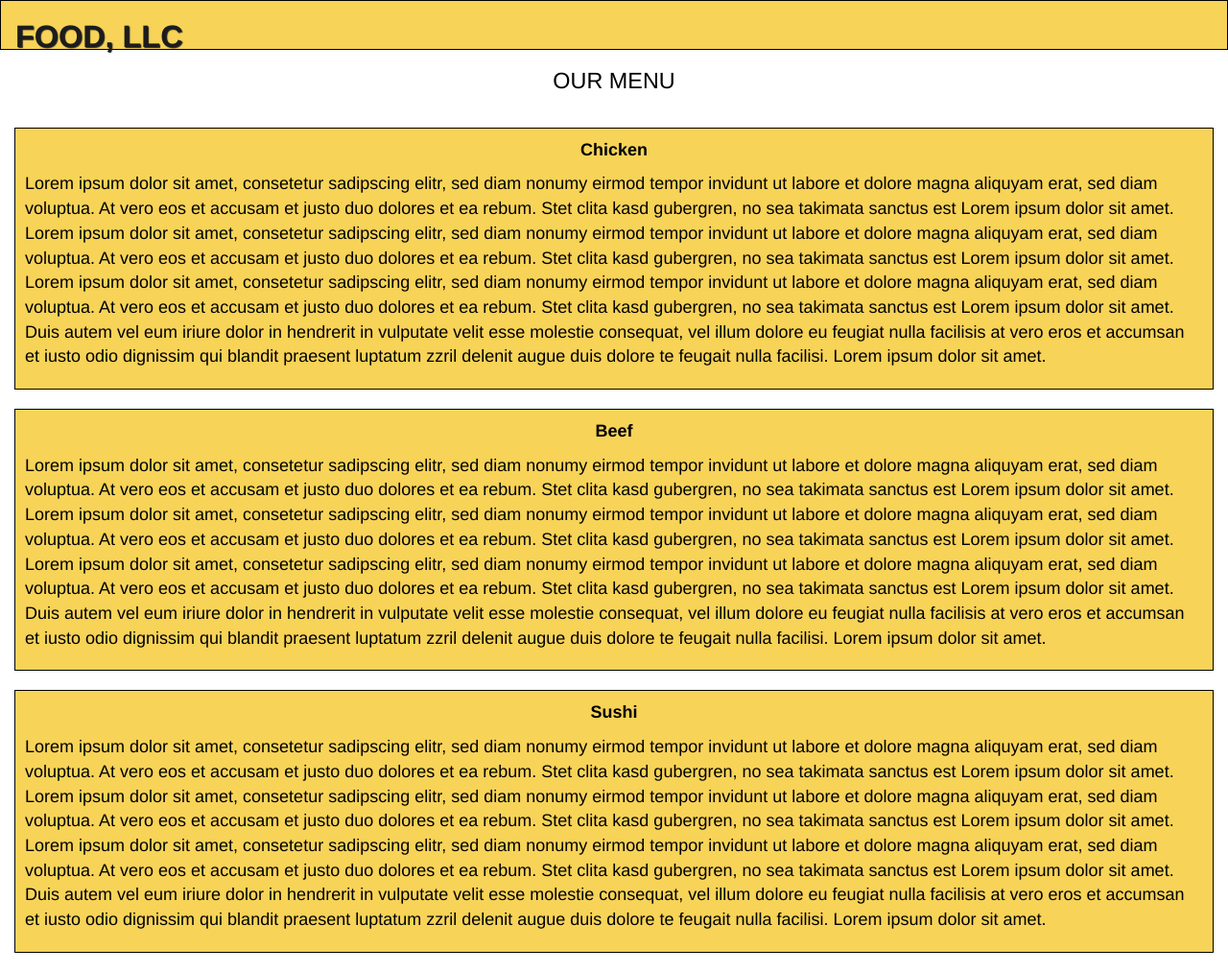
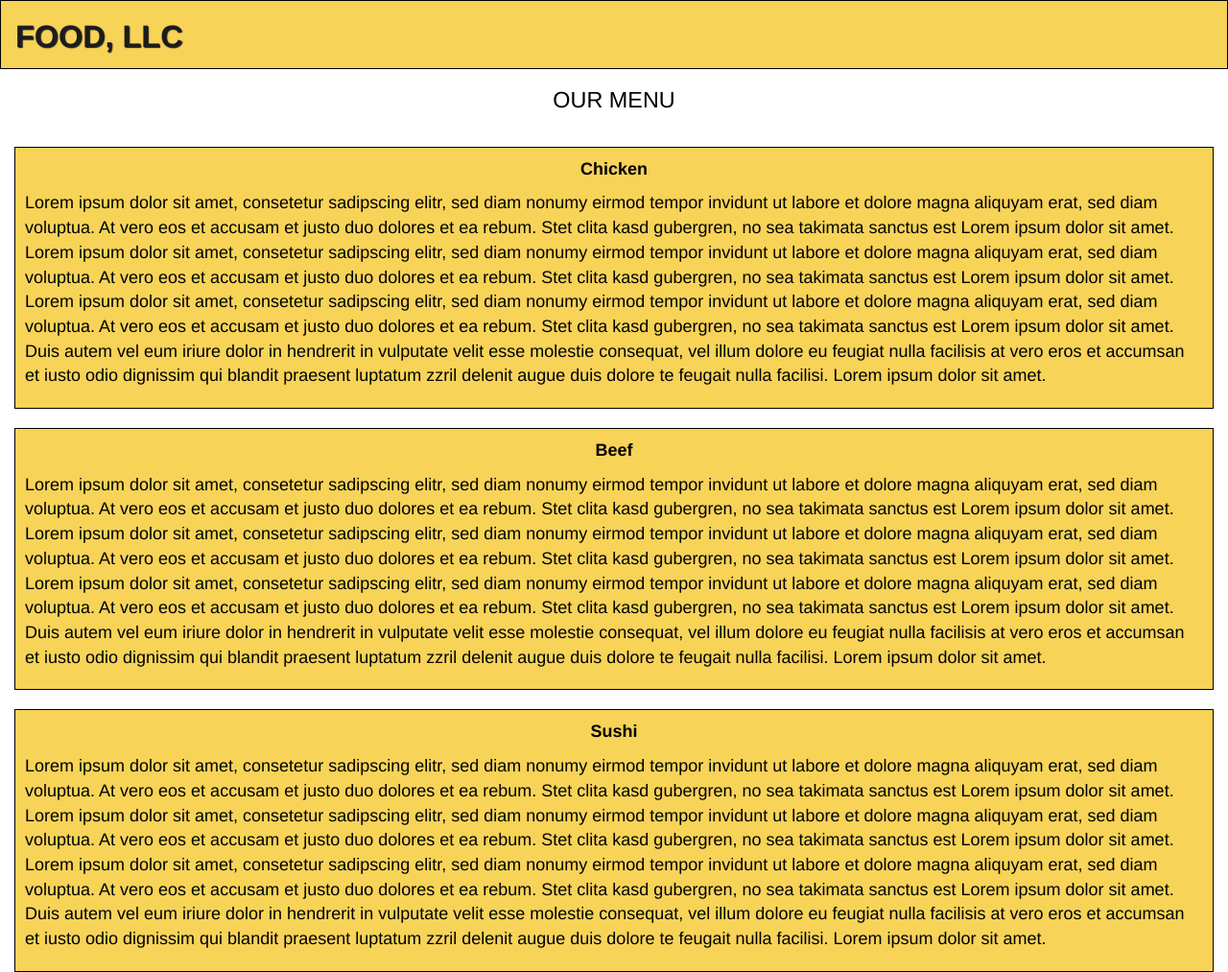
Before and after one commit to tazha92/coursera, a plain HTML site: page module3-solutions/index.html in a window 1280 px wide. Shown: the whole page at 96% size. Drawn offline with nearby package versions, Linux system fonts and the light colour scheme.

Commit message:
Update style.css

```diff
--- a/module3-solutions/css/style.css
+++ b/module3-solutions/css/style.css
@@ -6,7 +6,7 @@ body {
 
 #header-nav {
 	background-color: #F7D358;
-	padding-bottom: ;
+	padding-bottom: 20px;
 	border-radius: 0;
 	border: 1px solid;
 }
```
